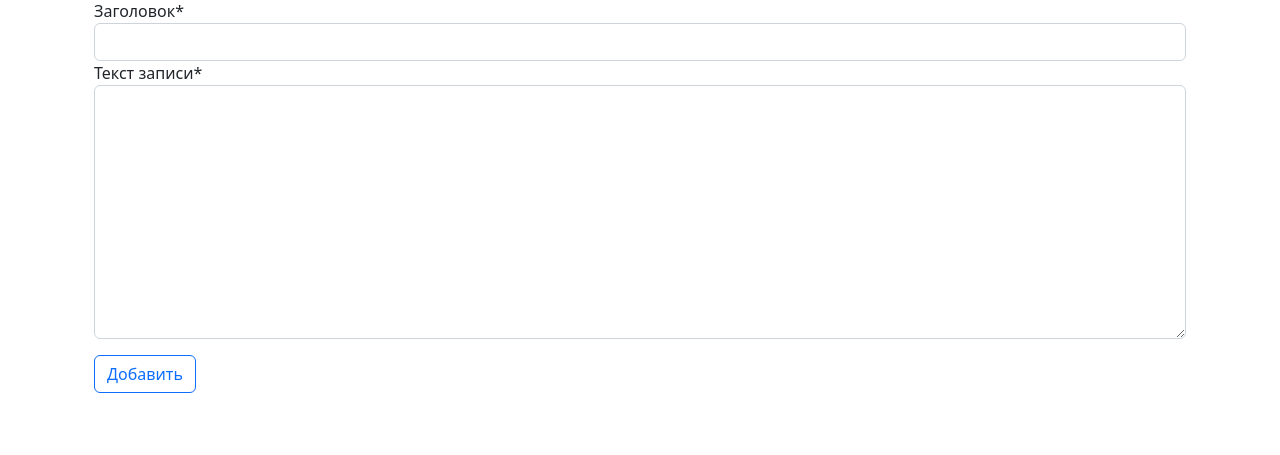
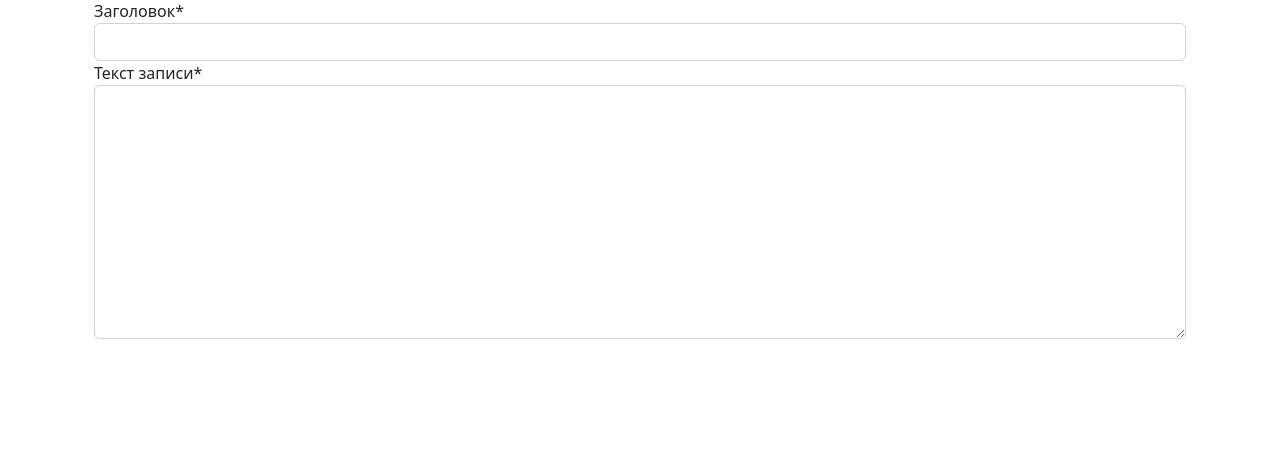
Before and after one commit to annkatsko/myhoroscope.com, a Django app: page /diary/note/new/ in a window 1280 px wide. Shown: the part 121-576 px from the top of the page. Run offline with Django 4.2, Linux system fonts and the light colour scheme; the visitor is signed in with stand-in values (Sample User, id 1); some libraries are stand-ins or nearby versions.

Commit message:
template modifyed

```diff
--- a/diary/templates/diary/note_form.html
+++ b/diary/templates/diary/note_form.html
@@ -12,7 +12,6 @@
             {{ form|crispy }}
             {% csrf_token %}
        <input type="hidden" name="next" value="{{ request.path }}">
-        <button type="submit" class="btn btn-outline-primary mt-3">Добавить</button>
         </form>
 
     </div>
```
